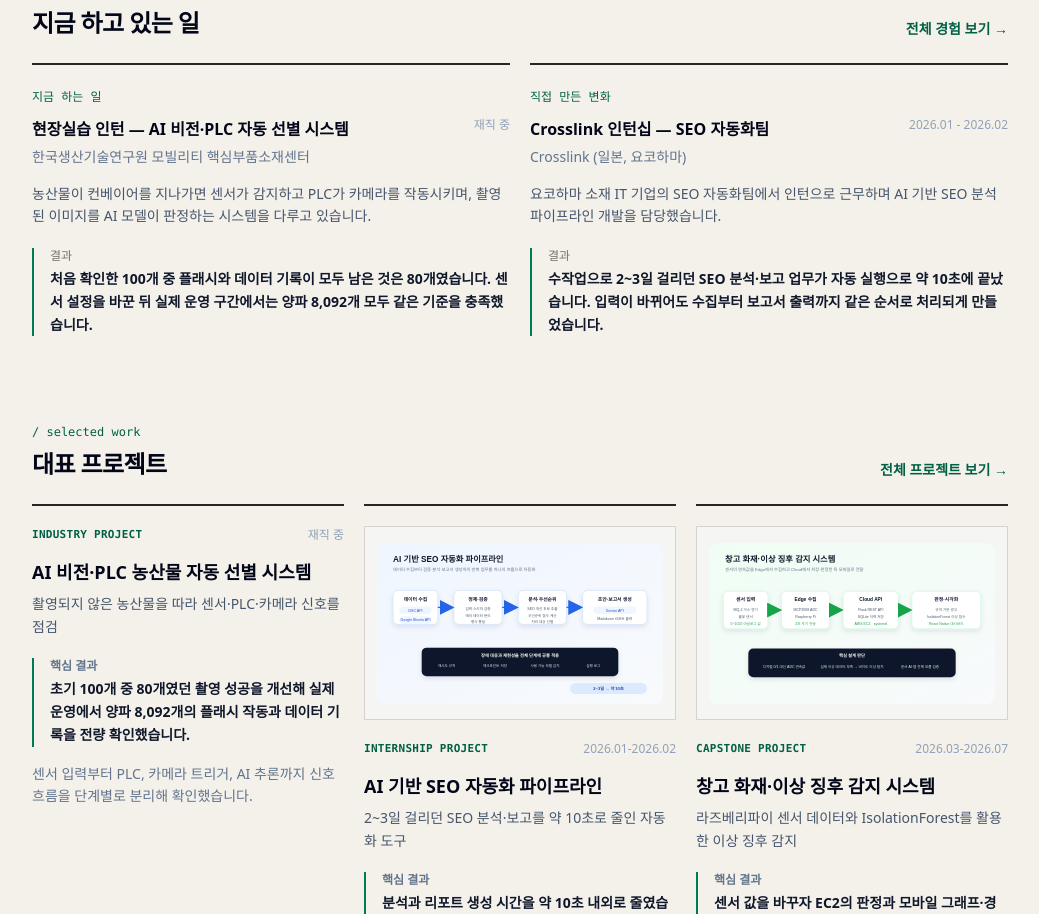
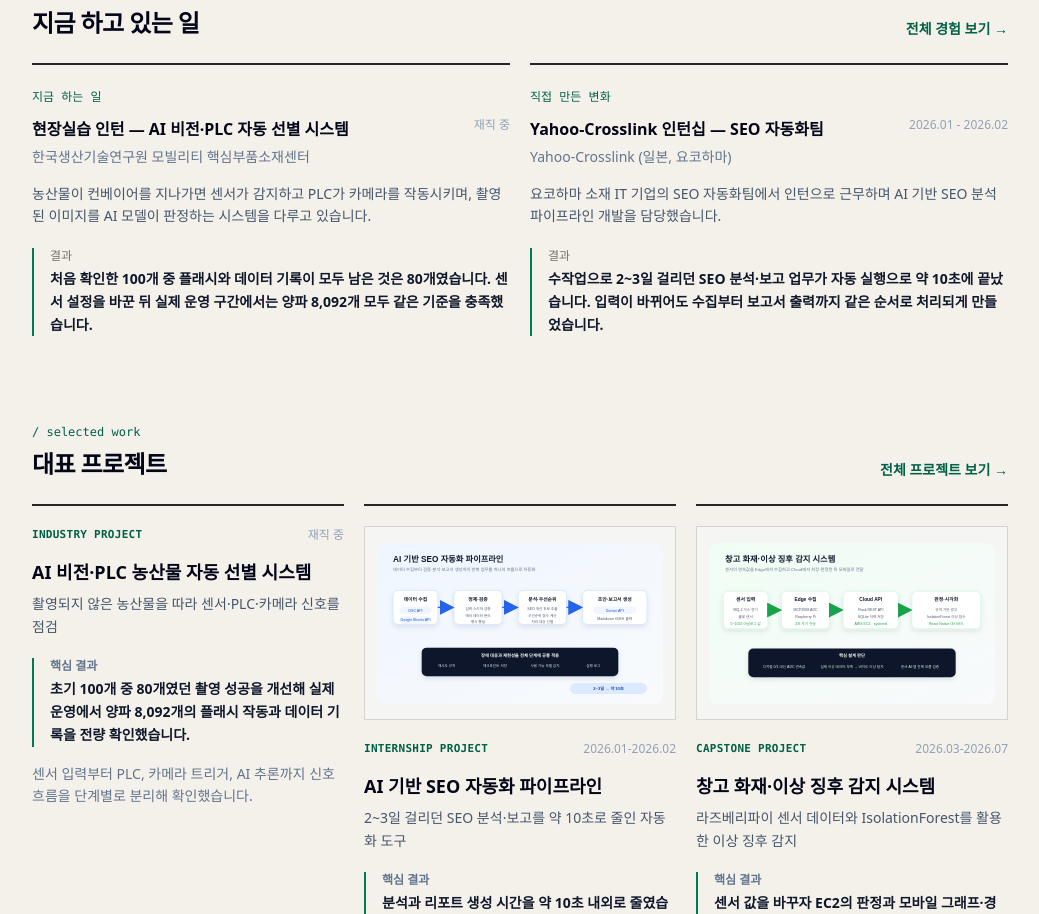
Before and after one commit to lukemin-dev/gyumin-archive, a Next.js app: page / in a window 1280 px wide. Shown: the part 823-1737 px from the top of the page, without its empty margins (120-1159 px from the left). Built offline with nearby package versions, Linux system fonts and the light colour scheme.

Commit message:
Rename Crosslink references

```diff
--- a/src/app/en/page.tsx
+++ b/src/app/en/page.tsx
@@ -172,7 +172,7 @@ export default function EnglishSummaryPage() {
             <div className="border-t border-slate-100 pt-6">
               <div className="flex flex-col gap-1 sm:flex-row sm:items-start sm:justify-between">
                 <div>
-                  <h3 className="font-bold text-slate-900">Crosslink · AI SEO Automation Intern</h3>
+                  <h3 className="font-bold text-slate-900">Yahoo-Crosslink · AI SEO Automation Intern</h3>
                   <p className="mt-1 text-sm text-slate-500">Yokohama, Japan</p>
                 </div>
                 <span className="text-xs text-slate-400">Jan 2026 – Feb 2026</span>
--- a/src/app/jp/page.tsx
+++ b/src/app/jp/page.tsx
@@ -163,7 +163,7 @@ export default function JapanesePortfolioPage() {
             <div className="border-t border-slate-100 pt-6">
               <div className="flex flex-col gap-1 sm:flex-row sm:items-start sm:justify-between">
                 <div>
-                  <h3 className="font-bold text-slate-900">Crosslink · AI SEO自動化インターン</h3>
+                  <h3 className="font-bold text-slate-900">Yahoo-Crosslink · AI SEO自動化インターン</h3>
                   <p className="mt-1 text-sm text-slate-500">日本・横浜</p>
                 </div>
                 <span className="text-xs text-slate-400">2026年1月〜2月</span>
--- a/src/app/resume/page.tsx
+++ b/src/app/resume/page.tsx
@@ -8,7 +8,7 @@ export const metadata = {
 
 const resumeHighlights = [
   "한국생산기술연구원 AI 비전·PLC 현장실습 인턴",
-  "Crosslink AI SEO 자동화 인턴십 · 2~3일 → 약 10초",
+  "Yahoo-Crosslink AI SEO 자동화 인턴십 · 2~3일 → 약 10초",
   "전남대학교 소프트컴퓨팅·인공지능 연구실 학부연구생",
   "백엔드·AI 비전·자동화 프로젝트와 GitHub 증명 자료",
   "GPA 4.23/4.5 · 성적우수장학금 6회 · 멘토링 294.5시간",
--- a/src/data/experience.ts
+++ b/src/data/experience.ts
@@ -20,8 +20,8 @@ export const experiences: Experience[] = [
     techStack: ["Python", "YOLO", "ConvNeXt", "PLC", "KEYENCE LR-Z", "Computer Vision"],
   },
   {
-    title: "Crosslink 인턴십 — SEO 자동화팀",
-    company: "Crosslink (일본, 요코하마)",
+    title: "Yahoo-Crosslink 인턴십 — SEO 자동화팀",
+    company: "Yahoo-Crosslink (일본, 요코하마)",
     period: "2026.01 - 2026.02",
     context:
       "요코하마 소재 IT 기업의 SEO 자동화팀에서 인턴으로 근무하며 AI 기반 SEO 분석 파이프라인 개발을 담당했습니다.",
--- a/src/data/notes.ts
+++ b/src/data/notes.ts
@@ -77,7 +77,7 @@ export const notes: Note[] = [
     ],
     content: `자동화를 처음 시작하면 '일단 돌아가게' 만드는 데 집중하기 쉽습니다. 그러나 실무에서 만든 파이프라인은 반복적으로 실행되고, 같은 입력을 같은 기준으로 처리할 수 있어야 합니다. 재현 가능성이 보장되지 않으면 자동화 결과를 신뢰하기 어렵습니다.
 
-Crosslink 인턴십에서 SEO 자동화 파이프라인을 만들 때 입력 데이터의 형식이 달라지고 Gemini API 할당량 초과와 응답 지연이 반복됐습니다. 입력값 검증과 예외 데이터 분리를 넣고, 실패한 단계만 다시 실행할 수 있도록 작업을 나누었습니다. 중간 결과는 체크포인트로 저장했습니다.
+Yahoo-Crosslink 인턴십에서 SEO 자동화 파이프라인을 만들 때 입력 데이터의 형식이 달라지고 Gemini API 할당량 초과와 응답 지연이 반복됐습니다. 입력값 검증과 예외 데이터 분리를 넣고, 실패한 단계만 다시 실행할 수 있도록 작업을 나누었습니다. 중간 결과는 체크포인트로 저장했습니다.
 
 이 작업 이후 자동화 스크립트를 만들 때는 기능보다 먼저 '멈추면 어디서 다시 시작할지'를 정합니다. 재시도와 체크포인트는 부가 기능이 아니라 실제로 반복 실행하기 위한 조건이었습니다.`,
   },
--- a/src/data/projects.ts
+++ b/src/data/projects.ts
@@ -71,14 +71,14 @@ export const projects: Project[] = [
     period: "2026.01-2026.02",
     theme: "2~3일 걸리던 SEO 분석·보고를 약 10초로 줄인 자동화 도구",
     role: "단독 수행 · Python 자동화 파이프라인 전체 설계·구현 및 외부 API 장애 대응",
-    scope: "Crosslink 웹사이트 전체의 데이터 수집·정제·우선순위 산정·AI 초안·Markdown 보고서 출력까지 연결",
+    scope: "Yahoo-Crosslink 웹사이트 전체의 데이터 수집·정제·우선순위 산정·AI 초안·Markdown 보고서 출력까지 연결",
     details: [
       "GSC API, Google Sheets API, Gemini API를 연동해 데이터 수집부터 리포트 생성까지 자동화",
       "입력 스키마 검증, 예외 데이터 분리, 재시도 규칙, 체크포인트를 적용",
       "수작업으로 2~3일 걸리던 SEO 분석 과정을 약 10초 내외로 단축",
     ],
     problem:
-      "Crosslink 웹사이트 전체의 SEO 데이터를 수동으로 수집·분석·보고하는 데 약 2~3일이 걸렸습니다. 사람이 하다 보니 누락이 생기고, 담당자에 따라 분석 기준이 달라서 일관된 결과를 얻기 어려웠습니다.",
+      "Yahoo-Crosslink 웹사이트 전체의 SEO 데이터를 수동으로 수집·분석·보고하는 데 약 2~3일이 걸렸습니다. 사람이 하다 보니 누락이 생기고, 담당자에 따라 분석 기준이 달라서 일관된 결과를 얻기 어려웠습니다.",
     myContribution: [
       "GSC API와 Google Sheets API를 연동해 데이터 수집 및 입출력 자동화",
       "데이터 정제 후 우선순위 스코어링 로직 구현",
```
